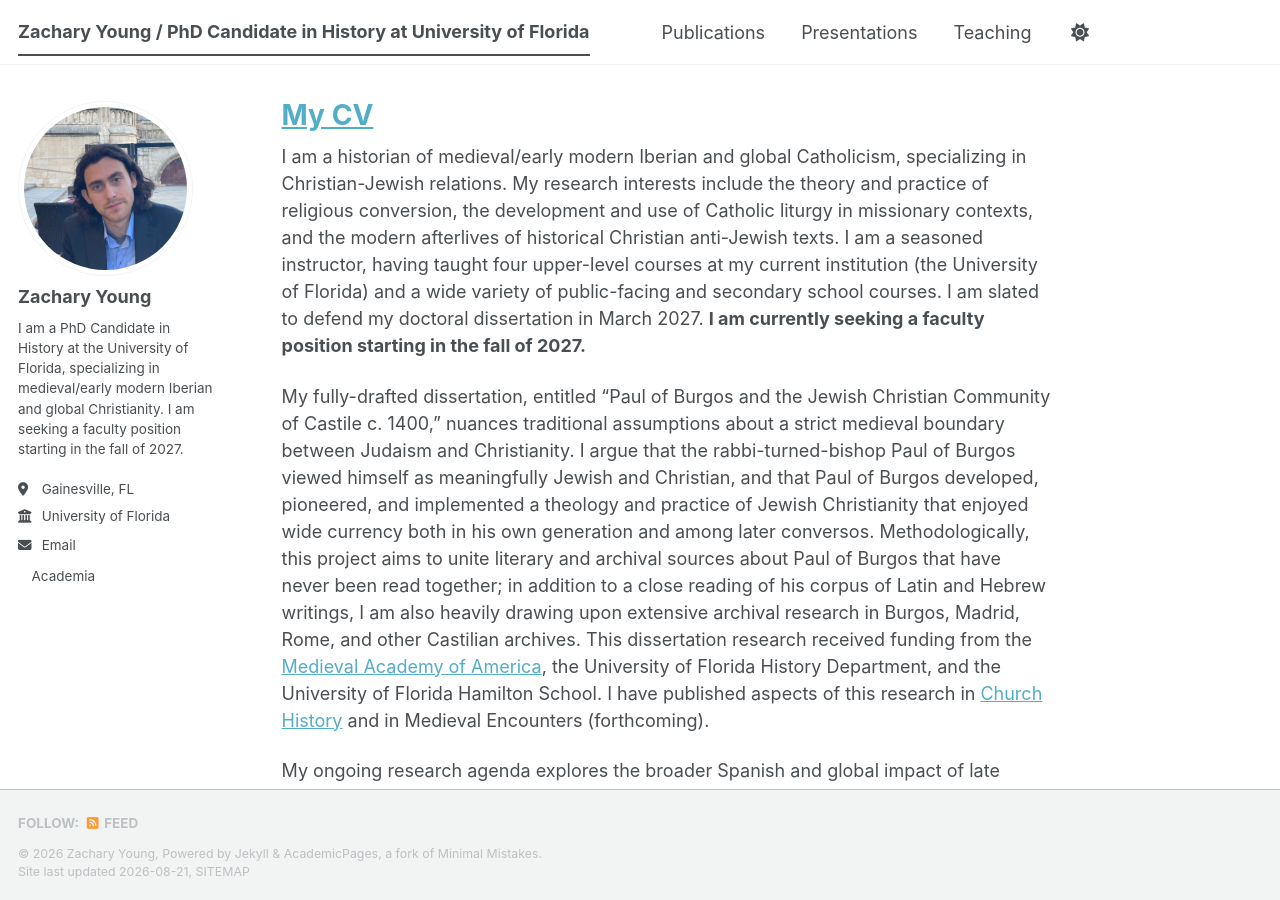
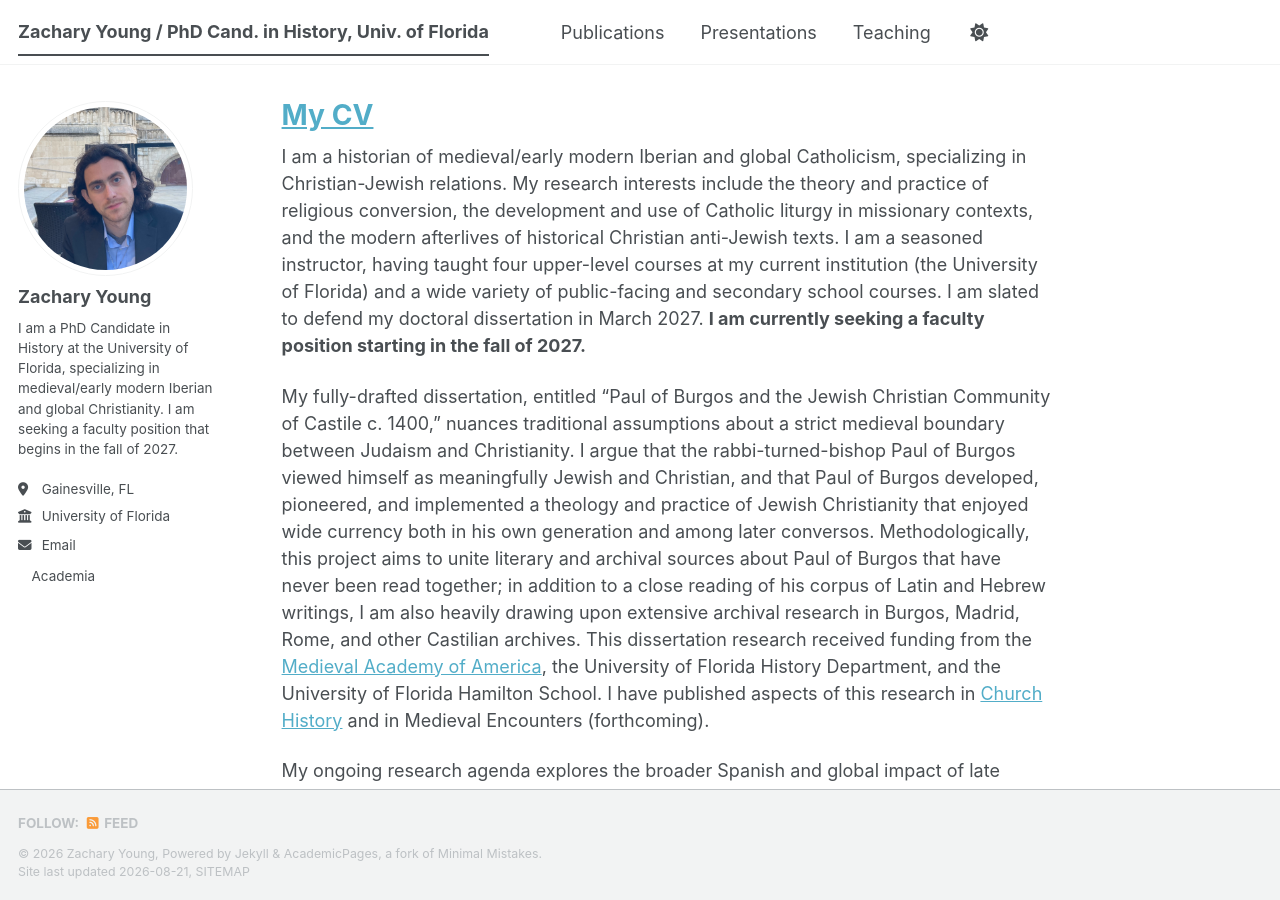
Before and after one commit to zyounghistorian/zyounghistorian, a Jekyll site: the page built from _pages/about.md, in a window 1280 px wide and 900 px high. Built offline with Jekyll 4.4.1, drawn with Linux system fonts in a browser that asks for light colours; a style sheet for code colours, icons or effects is not loaded.

Commit message:
Revise title and bio in _config.yml
Updated title and bio for clarity and conciseness.

```diff
--- a/_config.yml
+++ b/_config.yml
@@ -9,7 +9,7 @@
 # Basic Site Settings
 locale                   : "en-US"
 site_theme               : "default" # The available themes options are "default", "air", "sunrise", "mint", "dirt" and "contrast"
-title                    : "Zachary Young / PhD Candidate in History at University of Florida"
+title                    : "Zachary Young / PhD Cand. in History, Univ. of Florida"
 title_separator          : "-"
 name                     : &name "Zachary Young"
 description              : &description "Zachary Young's academic portfolio"   # Update this with a general description of your site, this is the default if not overridden by a page
@@ -26,7 +26,7 @@ author:
   avatar           : "profile.png"
   name             : "Zachary Young"
   pronouns         : # example: "she/her"
-  bio              : "I am a PhD Candidate in History at the University of Florida, specializing in medieval/early modern Iberian and global Christianity. I am seeking a faculty position starting in the fall of 2027."
+  bio              : "I am a PhD Candidate in History at the University of Florida, specializing in medieval/early modern Iberian and global Christianity. I am seeking a faculty position that begins in the fall of 2027."
   location         : "Gainesville, FL"
   employer         : "University of Florida"
   uri              : # URL
```
